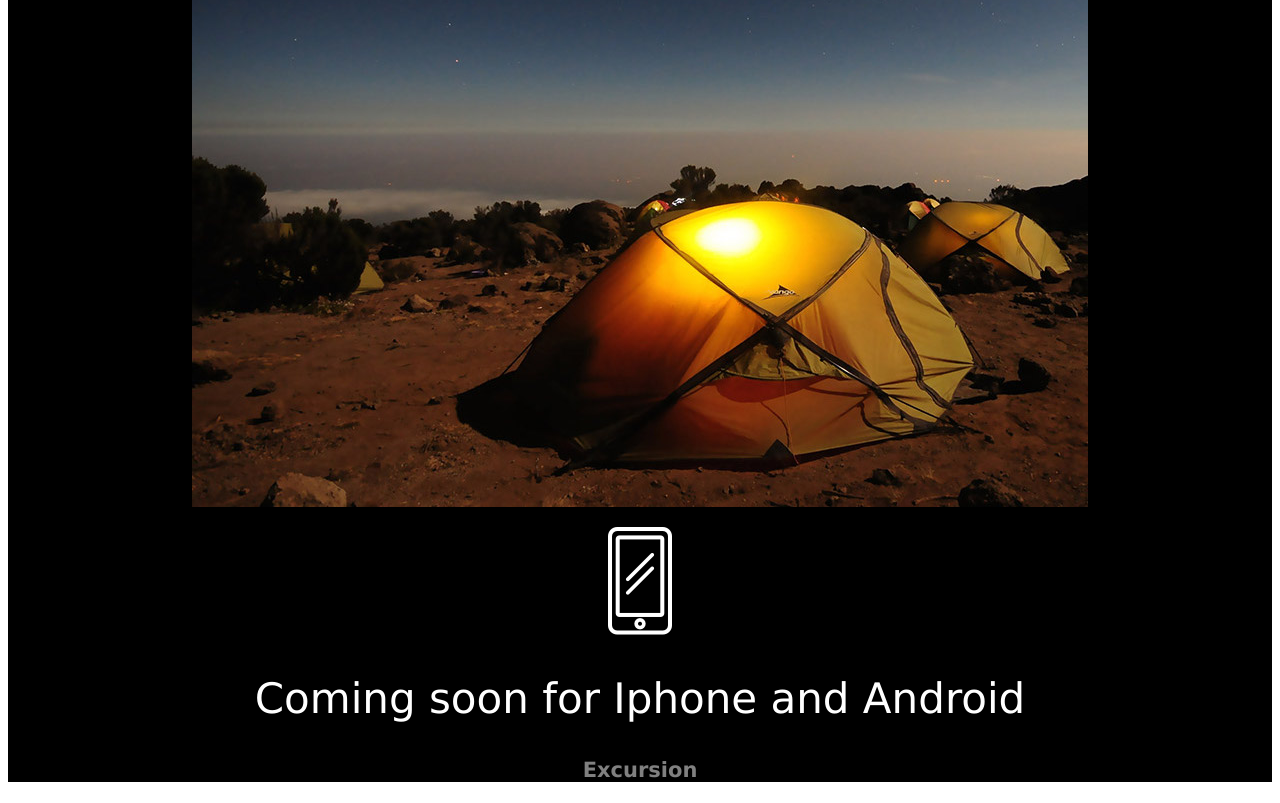
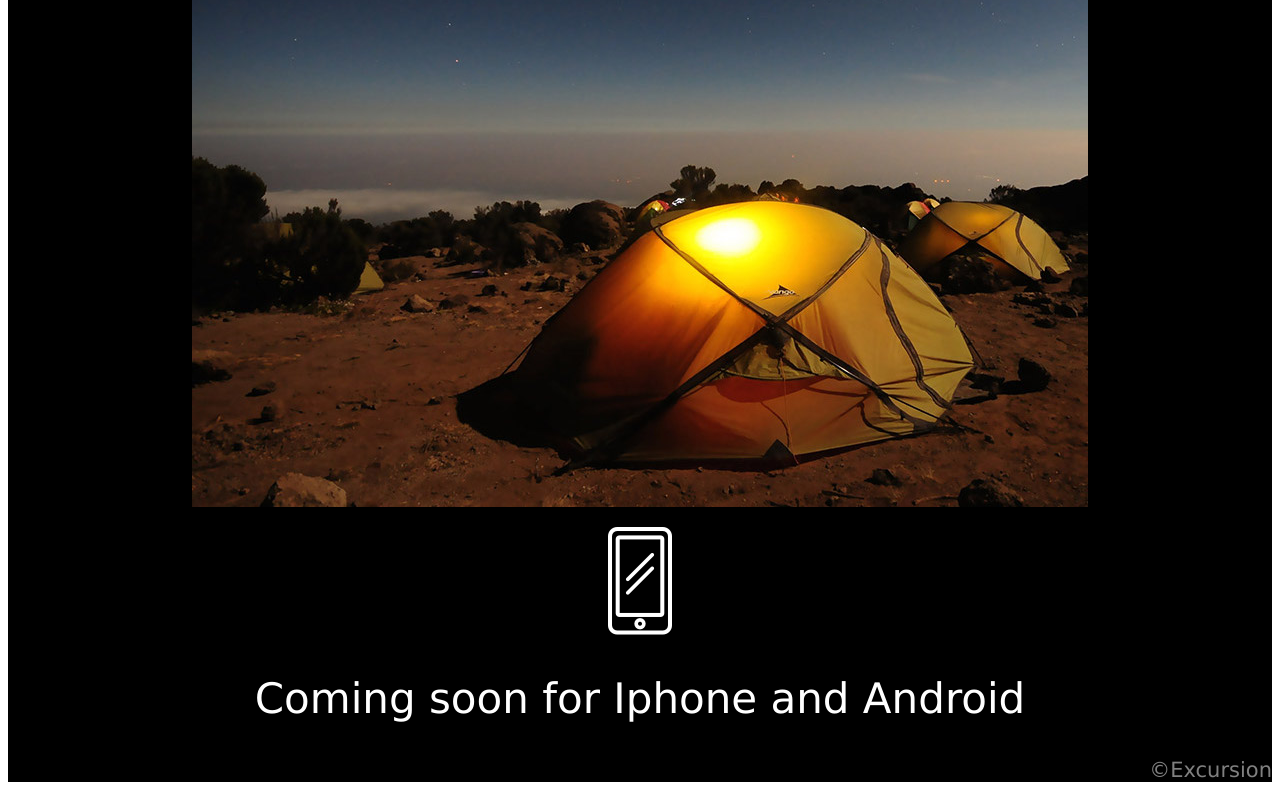
Before and after one commit to NellyJohanna/excursion, a plain HTML site: page index.html in a window 1280 px wide. Shown: the part 503-1306 px from the top of the page. Drawn offline with Linux system fonts and the light colour scheme.

Commit message:
first commit

```diff
--- a/index.html
+++ b/index.html
@@ -16,7 +16,7 @@
     <p><img src= "./resources/css/images/camp.jpg" alt="camp"><p>
     <p><img src= "./resources/css/images/phone.png" alt="phone"><p>
     <h2>Coming soon for Iphone and Android</h2>
-    <h3>Excursion</h3>
+    <h3 id="right"> ©Excursion</h3>
 
   </div>
 
--- a/resources/css/style.css
+++ b/resources/css/style.css
@@ -19,6 +19,7 @@ h2 {
 h3 {
   color: gray;
   font-size: 21px;
+  font-weight: normal;
 }
 
 h4 {
@@ -35,3 +36,8 @@ div
   {
   background-color: black;
 }
+
+#right
+{
+  text-align: right;
+}
```
